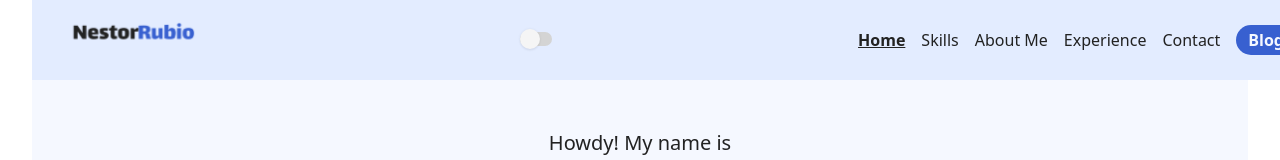
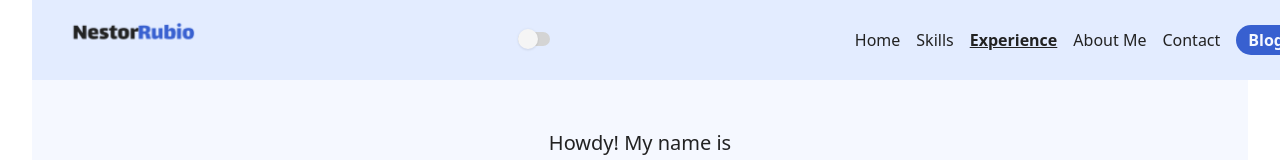
Before and after one commit to rubionestor611/rubionestor611.github.io, a React (Vite) app: page / in a window 1280 px wide. Shown: the top 160 px of the page. Built offline with nearby package versions, Linux system fonts and the light colour scheme.

Commit message:
added responsive scrolling header on scroll

```diff
--- a/src/components/Header.tsx
+++ b/src/components/Header.tsx
@@ -1,19 +1,43 @@
-import { useState } from "react";
+import { useEffect, useState } from "react";
 import lightLogo from "../assets/lightLogo.png";
 import darkLogo from "../assets/darkLogo.png";
 import { useTheme } from "./ThemeContext";
 import { navLinks } from "../utils/utils";
 
 const Header = () => {
+  const [activeSection, setActiveSection] = useState('home');
+
+  useEffect(() => {
+    const handleScroll = () => {
+      // Determine the active section based on scroll position
+      // You may need to adjust this logic based on your specific page structure
+      const sections = document.querySelectorAll('.section'); // Assuming each section has the class 'section'
+
+      sections.forEach((section) => {
+        const rect = section.getBoundingClientRect();
+        if (rect.top <= window.innerHeight / 2 && rect.bottom >= window.innerHeight / 2) {
+          setActiveSection(section.id);
+        }
+      });
+    };
+
+    // Attach scroll event listener
+    window.addEventListener('scroll', handleScroll);
+
+    // Clean up event listener on component unmount
+    return () => {
+      window.removeEventListener('scroll', handleScroll);
+    };
+  }, []); // Run effect only once on component mount
+
   const {isDarkMode, toggleTheme} = useTheme();
   const [isMenuOpen, setIsMenuOpen] = useState(false);
-  const [section, setSection] = useState('#home');
   const toggleMenu = () => {
     setIsMenuOpen(!isMenuOpen);
   }
 
   const activeClass = (link: string) => {
-    return section == link ? 'underline font-bold' : 'hover:underline hover:decoration-dashed';
+    return `#${activeSection}` == link ? 'underline font-bold' : 'hover:underline hover:decoration-dashed';
   }
 
   return (
@@ -21,7 +45,7 @@ const Header = () => {
       <div className="flex h-[80px] justify-between items-center px-4 bg-lightBG2 dark:bg-darkBG2">
         {/* LOGO */}
         <div className="logo ">
-          <a href="#home" onClick={() => {setIsMenuOpen(false); setSection('#home')}}><img src={isDarkMode ? darkLogo : lightLogo} alt="Logo" className="h-8 cursor-pointer"/></a>
+          <a href="#home" onClick={() => {setIsMenuOpen(false);}}><img src={isDarkMode ? darkLogo : lightLogo} alt="Logo" className="h-8 cursor-pointer"/></a>
         </div>
         {/* TOGGLE */}
         <div>
@@ -70,7 +94,7 @@ const Header = () => {
           <ul className="flex space-x-4">
             {
               navLinks.map((titleLink,index) => (
-                <li key={`${index}`}><a href={titleLink[1]} onClick={() => setSection(titleLink[1])} className={`cursor-pointer text-lightText dark:text-darkText ${activeClass(titleLink[1])}`}>{titleLink[0]}</a></li>
+                <li key={`${index}`}><a href={titleLink[1]} className={`cursor-pointer text-lightText dark:text-darkText ${activeClass(titleLink[1])}`}>{titleLink[0]}</a></li>
               ))
             }
             <li><a href="https://firstgencs.com" target="_blank" className="bg-primary py-1 px-3 rounded-full text-lightBG1 dark:text-darkBG1 cursor-pointer font-bold">Blog</a></li>
--- a/src/sections/About.tsx
+++ b/src/sections/About.tsx
@@ -15,7 +15,7 @@ const About = () => {
   };
 
   return (
-    <div id="about" className={`${isDarkMode ? 'dark' : ''} scroll-mt-[90px]`}>
+    <div id="about" className={`section ${isDarkMode ? 'dark' : ''} scroll-mt-[90px]`}>
       <div className="bg-lightBG1 dark:bg-darkBG1 flex flex-col justify-center py-[24px] text-darkText px-4">
         <p className="self-center text-lightText dark:text-darkText text-[24px] mb-[24px] font-bold">About Me</p>
         <div className="flex flex-row justify-evenly space-x-2 gap-y-2 flex-wrap">
--- a/src/sections/Contact.tsx
+++ b/src/sections/Contact.tsx
@@ -6,7 +6,7 @@ import ContactForm from "../components/ContactForm";
 const Contact = () => {
   const {isDarkMode} = useTheme();
   return (
-    <div id="contact" className={`${isDarkMode ? 'dark' : ''} scroll-mt-[90px]`}>
+    <div id="contact" className={`section ${isDarkMode ? 'dark' : ''} scroll-mt-[90px]`}>
       <div className="bg-lightBG1 dark:bg-darkBG1 flex flex-col justify-center py-[24px] gap-[24px]">
         <p className="self-center text-lightText dark:text-darkText text-[24px] font-bold">Let's Connect</p>
         <div className="py-[20px] w-[90%] rounded self-center bg-lightAccent dark:bg-darkAccent text-[14px] text-lightText dark:text-darkText text-center">
--- a/src/sections/Experience.tsx
+++ b/src/sections/Experience.tsx
@@ -4,7 +4,7 @@ import { experiences } from "../utils/utils";
 const Experience = () => {
   const {isDarkMode} = useTheme();
   return (
-    <div id="experience" className={`${isDarkMode ? 'dark' : ''} scroll-mt-[90px]`}>
+    <div id="experience" className={`section ${isDarkMode ? 'dark' : ''} scroll-mt-[90px]`}>
       <div className="bg-lightBG1 dark:bg-darkBG1 flex flex-col justify-center py-[24px]">
         <p className="self-center text-lightText dark:text-darkText text-[24px] font-bold mb-[24px]">Dev Experience</p>
         <div className="flex flex-col justify-center self-center gap-2">
--- a/src/sections/Home.tsx
+++ b/src/sections/Home.tsx
@@ -22,7 +22,7 @@ const  Home = () => {
   },[text])
 
   return (
-    <div id="home" className={`${isDarkMode ? 'dark':''} flex flex-col justify-center`}>
+    <div id="home" className={`section ${isDarkMode ? 'dark':''} flex flex-col justify-center`}>
       <div className=" bg-lightBG1 dark:bg-darkBG1 justify-center flex flex-col pt-[80px]">
         <div className="flex flex-col justify-center px-4 sm:flex-row sm:justify-evenly">
           {/* IMAGE ROTATOR & ISLAND */}
--- a/src/sections/Skills.tsx
+++ b/src/sections/Skills.tsx
@@ -5,7 +5,7 @@ const Skills = () => {
   const {isDarkMode} = useTheme();
 
   return (
-    <div id="skills" className={`${isDarkMode ? 'dark' : ''} scroll-mt-[90px]`}>
+    <div id="skills" className={`section ${isDarkMode ? 'dark' : ''} scroll-mt-[90px]`}>
       <div className="bg-lightBG1 dark:bg-darkBG1 flex flex-col justify-center py-[24px]">
         <p className="self-center text-lightText dark:text-darkText text-[24px] font-bold">Skills</p>
         <p className="self-center text-lightText dark:text-darkText text-[20px] font-semibold">Programming Languages</p>
--- a/src/utils/utils.tsx
+++ b/src/utils/utils.tsx
@@ -38,8 +38,8 @@ import { faDumbbell, faGraduationCap, faMousePointer, faSmileBeam } from "@forta
 export const navLinks = [
   ['Home','#home'],
   ['Skills','#skills'],
+  ['Experience','#experience'],
   ['About Me', '#about'],
-  ['Experience','#experience'],
   ['Contact','#contact']
 ];
 
```
